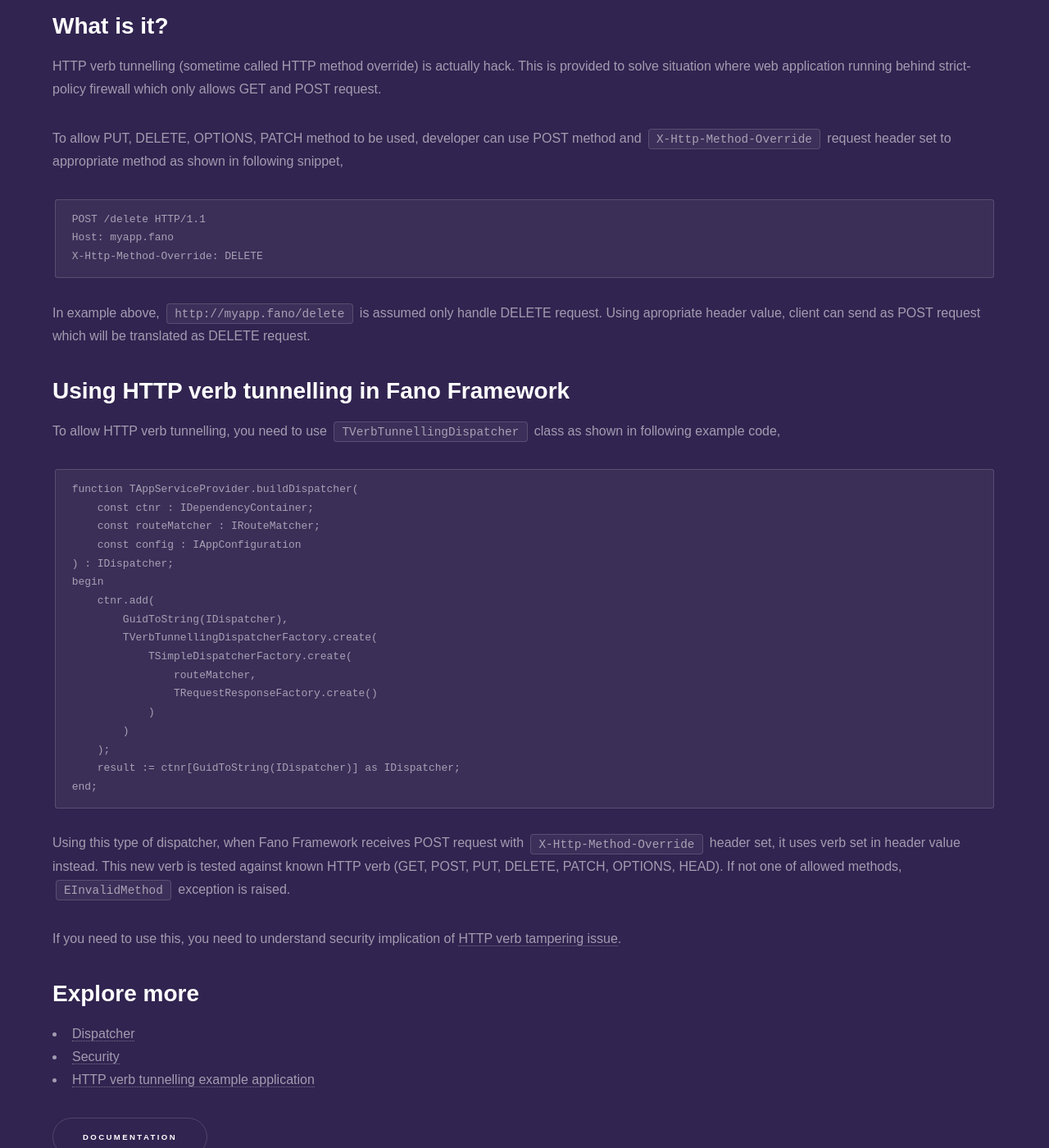
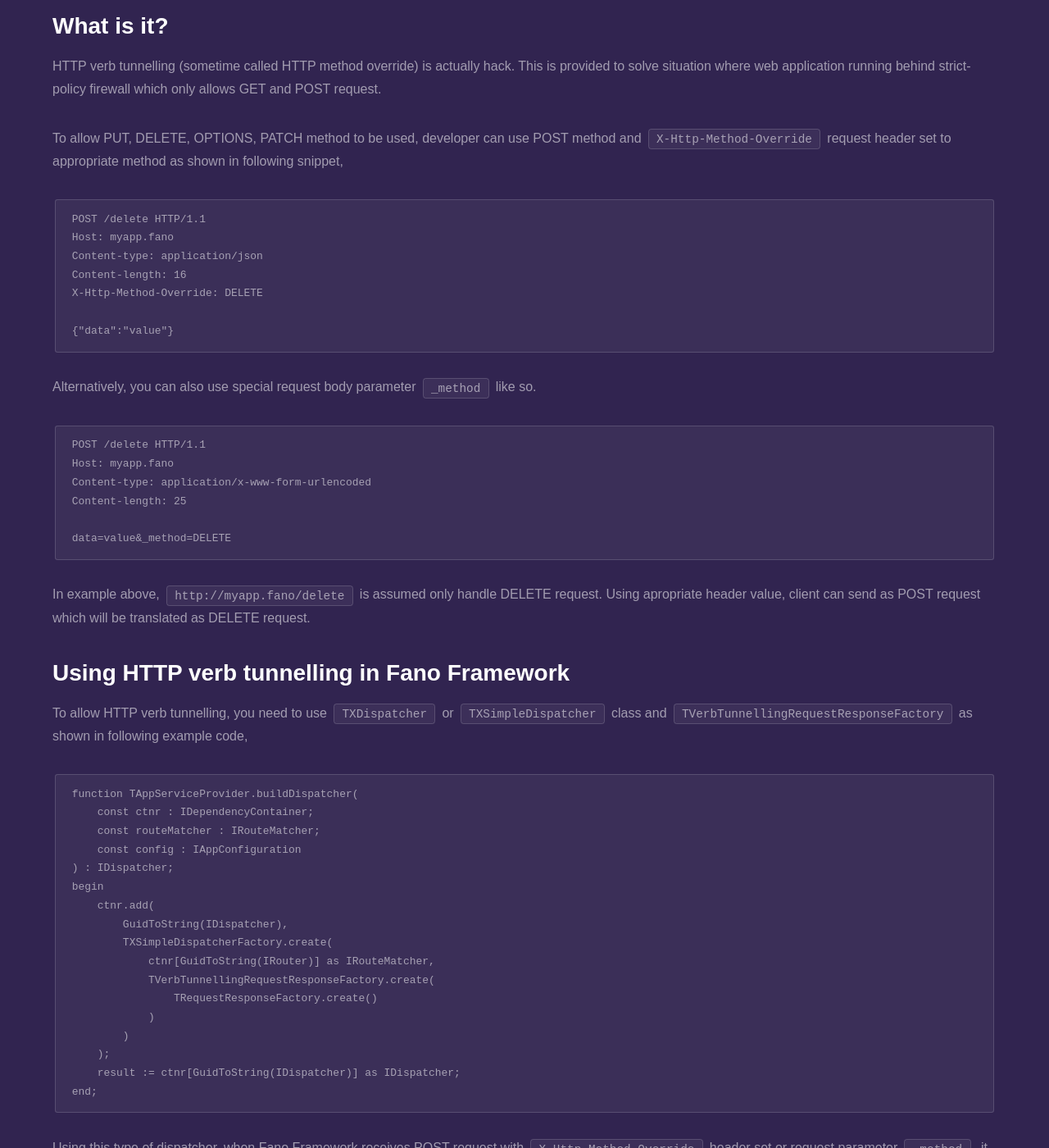
Before and after one commit to fanoframework/fanoframework.github.io, a Jekyll site: the page built from security/http-verb-tunnelling/index.md, in a window 1280 px wide and 1400 px high, scrolled down 283 px. Shown: the whole window at 82% size. Built offline with Jekyll 4.4.1, drawn with Linux system fonts in a browser that asks for light colours; our own code applies the rules of GitHub Pages for plain Markdown files; some of the changed text lies outside the part shown.

Commit message:
document new verb override using _method

````diff
--- a/security/http-verb-tunnelling/index.md
+++ b/security/http-verb-tunnelling/index.md
@@ -14,14 +14,29 @@ To allow PUT, DELETE, OPTIONS, PATCH method to be used, developer can use POST m
 ```
 POST /delete HTTP/1.1
 Host: myapp.fano
+Content-type: application/json
+Content-length: 16
 X-Http-Method-Override: DELETE
+
+{"data":"value"}
+```
+
+Alternatively, you can also use special request body parameter `_method` like so.
+
+```
+POST /delete HTTP/1.1
+Host: myapp.fano
+Content-type: application/x-www-form-urlencoded
+Content-length: 25
+
+data=value&_method=DELETE
 ```
 
 In example above, `http://myapp.fano/delete` is assumed only handle DELETE request. Using apropriate header value, client can send as POST request which will be translated as DELETE request.
 
 ## Using HTTP verb tunnelling in Fano Framework
 
-To allow HTTP verb tunnelling, you need to use `TVerbTunnellingDispatcher` class as shown in following example code,
+To allow HTTP verb tunnelling, you need to use `TXDispatcher` or `TXSimpleDispatcher` class and `TVerbTunnellingRequestResponseFactory` as shown in following example code,
 
 ```
 function TAppServiceProvider.buildDispatcher(
@@ -32,9 +47,9 @@ function TAppServiceProvider.buildDispatcher(
 begin
     ctnr.add(
         GuidToString(IDispatcher),
-        TVerbTunnellingDispatcherFactory.create(
-            TSimpleDispatcherFactory.create(
-                routeMatcher,
+        TXSimpleDispatcherFactory.create(
+            ctnr[GuidToString(IRouter)] as IRouteMatcher,
+            TVerbTunnellingRequestResponseFactory.create(
                 TRequestResponseFactory.create()
             )
         )
@@ -44,7 +59,7 @@ end;
 ```
 
 Using this type of dispatcher, when Fano Framework receives POST request with
-`X-Http-Method-Override` header set, it uses verb set in header value instead.
+`X-Http-Method-Override` header set or request parameter `_method`, it uses verb set in header or parameter value instead.
 This new verb is tested against known HTTP verb (GET, POST, PUT, DELETE, PATCH, OPTIONS, HEAD).
 If not one of allowed methods, `EInvalidMethod` exception is raised.
 
````
Also changed, not shown: security/form-validation/built-in-validation-rules/index.md (+9 -1 lines), Gemfile.lock, README.md.
